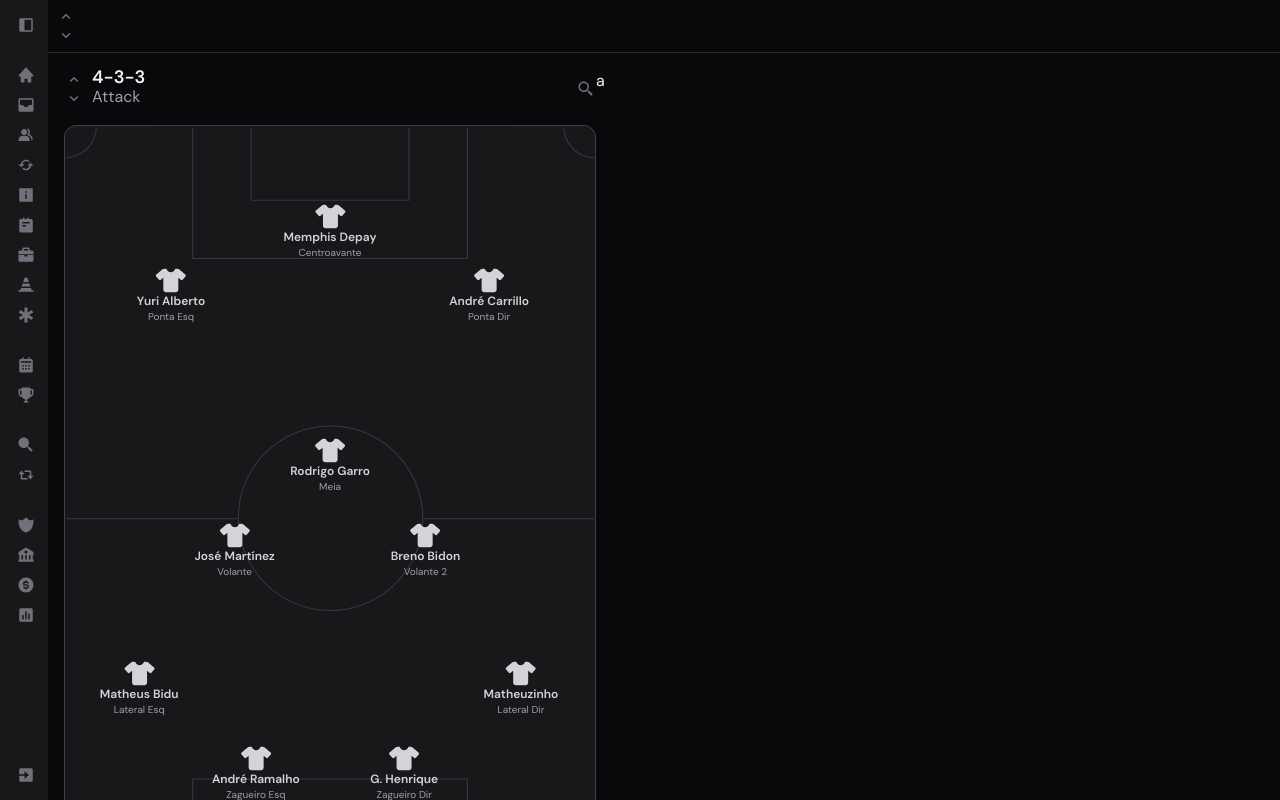
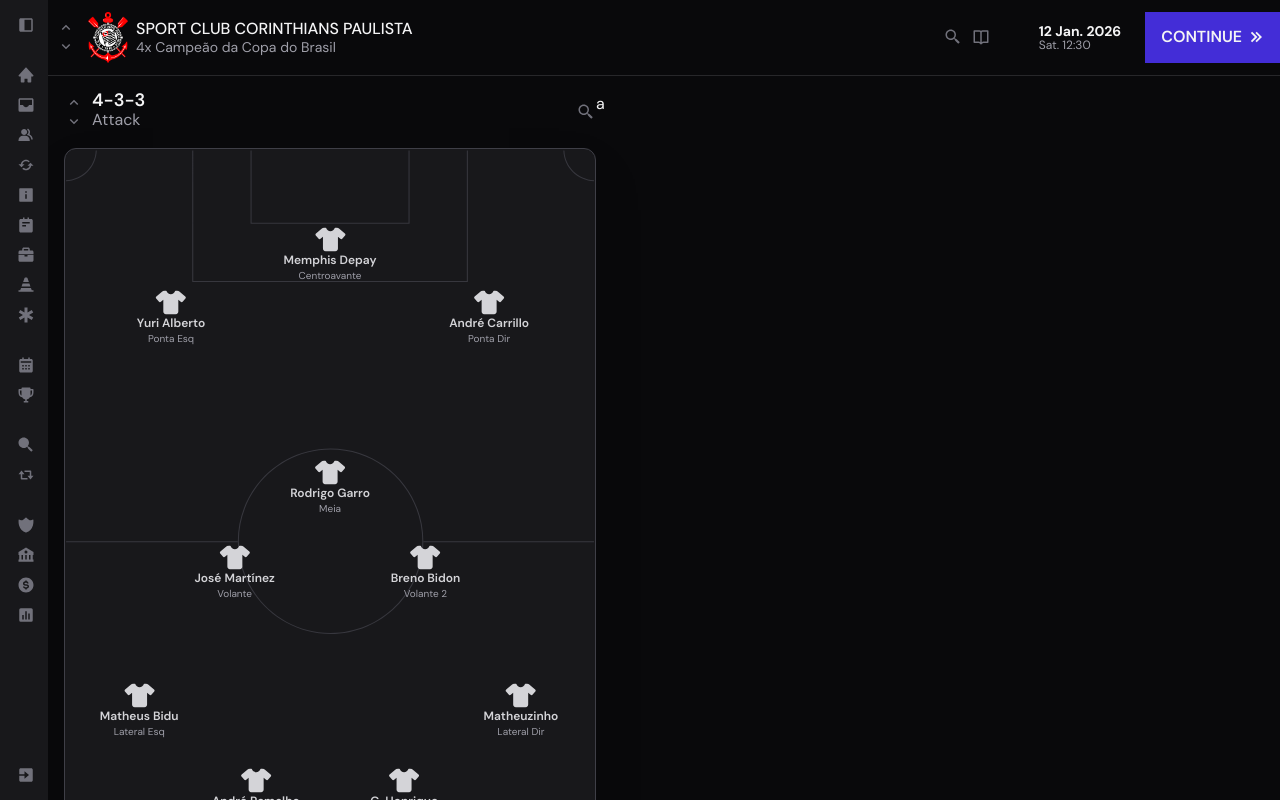
Before and after one commit to MographlloCode/fc-coding, a Next.js app: page / in a window 1280 px wide. Built offline with nearby package versions, Linux system fonts and the light colour scheme.

Commit message:
current initial page state

```diff
--- a/app/page.tsx
+++ b/app/page.tsx
@@ -1,12 +1,14 @@
 'use client'
 
+import { Button } from "@/components/common/Button";
 import { SwitchButtons } from "@/components/common/SwitchButtons";
 import { FootballField } from "@/components/features/FootballField/FootballField";
 import { TACTICAL_SCHEMES } from "@/components/features/TaticsShowcase/constants/taticsData";
 import { TaticMetrics } from "@/components/features/TaticsShowcase/TaticMetrics";
 import { TaticsSwitcher } from "@/components/features/TaticsShowcase/TaticsSwitcher";
-import { BackdropBlur } from "@/components/layout/BackdropBlur";
-import { Sidebar } from "@components";
+import { Icon, Sidebar } from "@components";
+import Image from "next/image";
+import { BiBookOpen, BiChevronsRight, BiSearchAlt2 } from "react-icons/bi";
 
 export default function Home() {
   const activeSchemeMetrics = TACTICAL_SCHEMES[0]["metrics"]
@@ -19,14 +21,50 @@
     console.log("Clicou pra Baixo")
   }
 
+  function onContinueClick() {
+    console.log("Continuou")
+  }
+
+  function onHeaderSearchClick() {
+    console.log("Clickou na busca do header")
+  }
+
+  function onGuideClick() {
+    console.log("Clickou na busca do header")
+  }
+
   return (<>
     <Sidebar/>
     <main className="flex flex-col flex-1 transition-all duration-400 ps-10 md:ps-12">
       <header className="flex flex-col w-full">
-        <section className="flex justify-between items-center py-2 ps-2">
-          <div className="flex items-center gap-1">
+        <section className="flex justify-between items-center py-3 ps-2">
+          <div className="flex items-center gap-3">
             <SwitchButtons onUpClick={onSwitchTeamUpClick} onDownClick={onSwitchTeamDownClick} />
-
+            <div className="flex items-center gap-2">
+              <Image src={'/corinthians-logo.webp'} className="w-10" alt="" width={64} height={64}/>
+              <div className="flex flex-col">
+                <h1 className="leading-5 uppercase font-medium">Sport Club Corinthians Paulista</h1>
+                <p className="text-zinc-400 text-sm leading-4">4x Campeão da Copa do Brasil</p>
+              </div>
+            </div>
+          </div>
+          <div className="flex items-center h-full">
+            <div className="flex h-full items-center justify-center px-6 gap-2">
+              <Button>
+                <Icon icon={BiSearchAlt2} onClick={onHeaderSearchClick} />
+              </Button>
+              <Button>
+                <Icon icon={BiBookOpen} onClick={onGuideClick} />
+              </Button>
+            </div>
+            <div className="flex flex-col h-full items-center justify-center px-6">
+              <h1 className="leading-4 text-sm font-bold">12 Jan. 2026</h1>
+              <h2 className="text-xs text-zinc-400 leading-3 self-start">Sat. 12:30</h2>
+            </div>
+            <Button className="h-full bg-indigo-700 hover:bg-indigo-800 transition-all ease-in-out duration-200 font-semibold ps-4 pe-3 py-2 flex items-center gap-1" onClick={onContinueClick}>
+              <h1 className="leading-7 uppercase">Continue</h1>
+              <Icon icon={BiChevronsRight} className="text-zinc-100" size={22} />
+            </Button>
           </div>
         </section>
         <section className="border-b border-zinc-800"></section>
```
